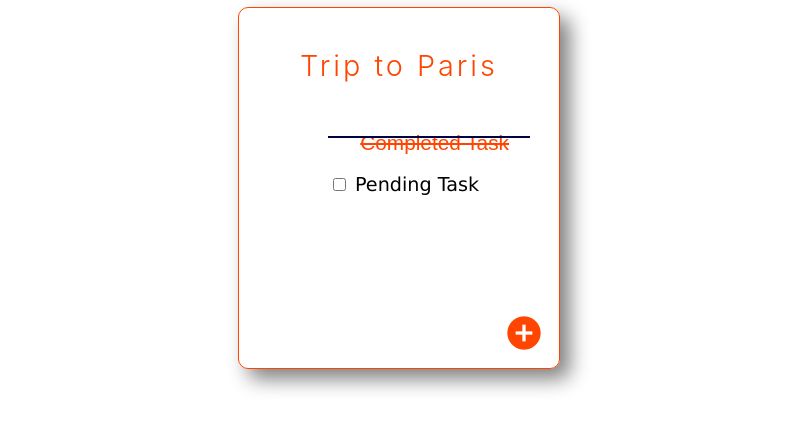
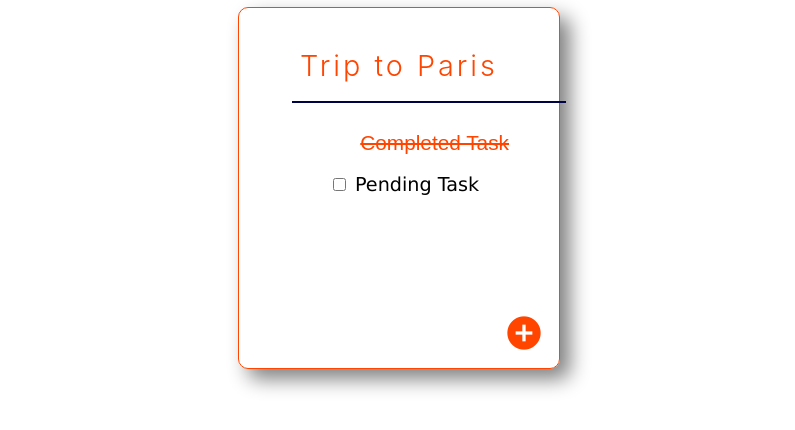
Before and after one commit to samrat14m/todo_mob, a plain HTML site: page index2.html in a window 1280 px wide. Shown: the part 154-584 px from the top of the page, without its empty margins (241-1036 px from the left). Drawn offline with Linux system fonts and the light colour scheme.

Commit message:
Update index2.html

```diff
--- a/index2.html
+++ b/index2.html
@@ -27,7 +27,7 @@
         </div>
         <div class="box ttp-box">
             <div class="task-head ttp-task-head">Trip to Paris</div>
-            <hr class="line"style="position: relative;left:30px; top:auto, width:81%">
+            <hr style="position: relative;left:30px; top:auto, width:81%">
             <div class="ttp-box-container">
                 <div class="strike ttp-strike">Completed Task</div><br>
                 <div class="pending ttp-pending">
```
